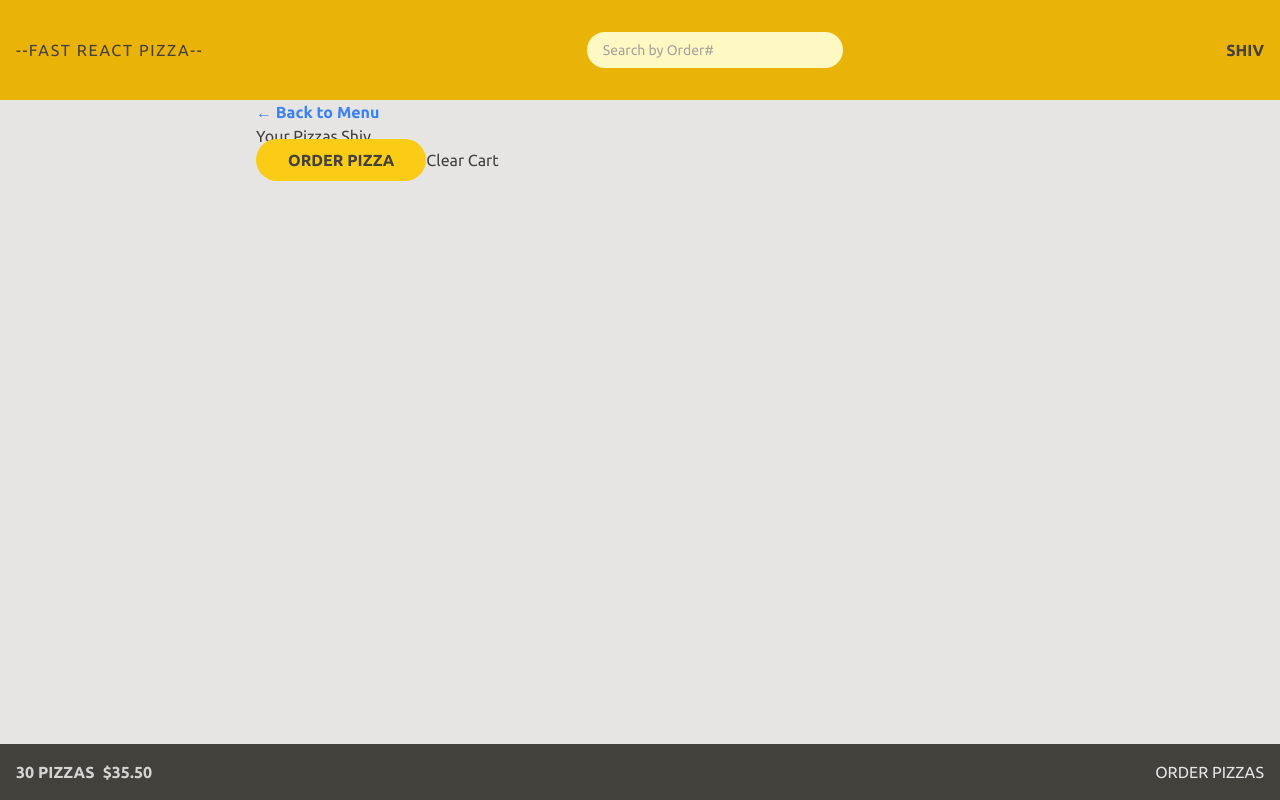
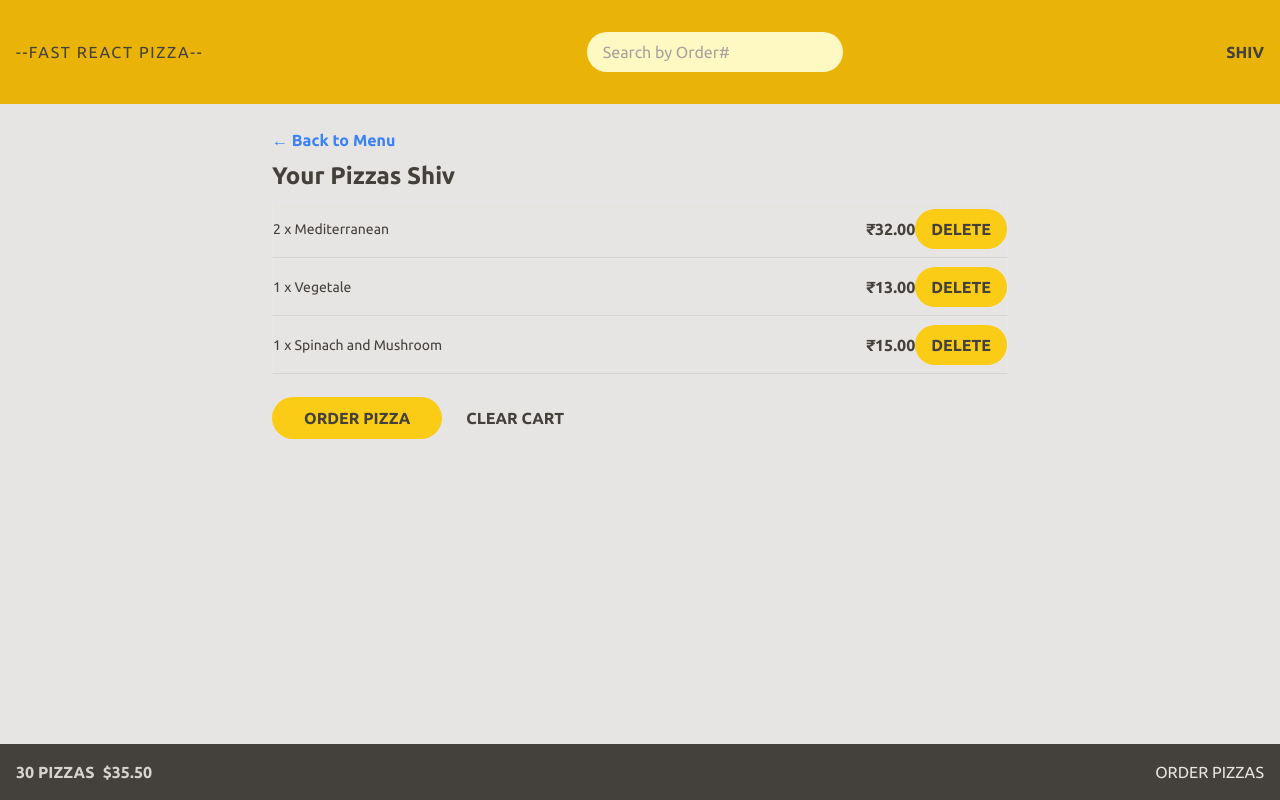
Before and after one commit to shivPosted/fast-react-pizza, a React (Vite) app: page /cart in a window 1280 px wide. Built offline with nearby package versions, Linux system fonts and the light colour scheme.

Commit message:
styling cart with tailwind

```diff
--- a/src/features/cart/Cart.jsx
+++ b/src/features/cart/Cart.jsx
@@ -1,16 +1,48 @@
 import Button from "../../ui/Button";
 import LinkButton from "../../ui/LinkButton";
+import CartItem from "./CartItem";
+
+const fakeCart = [
+  {
+    pizzaId: 12,
+    name: "Mediterranean",
+    quantity: 2,
+    unitPrice: 16,
+    totalPrice: 32,
+  },
+  {
+    pizzaId: 6,
+    name: "Vegetale",
+    quantity: 1,
+    unitPrice: 13,
+    totalPrice: 13,
+  },
+  {
+    pizzaId: 11,
+    name: "Spinach and Mushroom",
+    quantity: 1,
+    unitPrice: 15,
+    totalPrice: 15,
+  },
+];
 
 function Cart() {
   return (
-    <div>
+    <div className="mt-6 px-4">
       <LinkButton to="/menu">&larr; Back to Menu</LinkButton>
-      <h2>Your Pizzas Shiv</h2>
-      <div>
+      <h2 className="mt-2  font-bold md:text-2xl md:font-semibold ">
+        Your Pizzas Shiv
+      </h2>
+      <ul className="my-2">
+        {fakeCart.map((item) => (
+          <CartItem key={item.pizzaId} item={item} />
+        ))}
+      </ul>{" "}
+      <div className="mt-6 space-x-2">
         <Button type="primary" to="/order/new">
           Order Pizza
         </Button>
-        <button>Clear Cart</button>
+        <Button type="tertiary">Clear Cart</Button>
       </div>
     </div>
   );
--- /dev/null
+++ b/src/features/cart/CartItem.jsx
@@ -0,0 +1,19 @@
+import Button from "../../ui/Button";
+import { currencyFormatter } from "../../util";
+
+function CartItem({ item }) {
+  return (
+    <li className="border border-b-stone-300 py-2 md:py6 md:flex md:items-center justify-between">
+      <p className="text-sm">
+        {item.quantity} x {item.name}
+      </p>
+      <div className="flex items-center justify-between">
+        <p className="text-sm font-bold md:text-base">
+          {currencyFormatter(item.totalPrice)}
+        </p>
+        <Button type="secondary">delete</Button>
+      </div>
+    </li>
+  );
+}
+export default CartItem;
--- a/src/features/menu/MenuItem.jsx
+++ b/src/features/menu/MenuItem.jsx
@@ -12,8 +12,10 @@ function MenuItem({ item }) {
         alt={`${name}-image`}
       />
       <div className="flex flex-grow flex-col gap-2">
-        <h3 className="text-base font-semibold">{name}</h3>
-        <p className="capitalize text-sm">{ingredients.join(", ")}</p>
+        <h3 className="text-base font-semibold md:text-xl">{name}</h3>
+        <p className="capitalize text-sm md:text-base">
+          {ingredients.join(", ")}
+        </p>
         <div className="flex justify-between items-center mt-auto">
           <p className={`${soldOut && "uppercase text-stone-500"} `}>
             {" "}
--- a/src/features/order/SearchOrder.jsx
+++ b/src/features/order/SearchOrder.jsx
@@ -18,7 +18,7 @@ function SearchOrder() {
         type="text"
         placeholder="Search by Order#"
         onChange={(e) => setOrderNum(e.target.value)}
-        className="px-4 py-2 rounded-full placeholder:text-stone-400 bg-yellow-100 w-28 text-sm  sm:w-64 focus:ring focus:outline-none focus:ring-yellow-400 focus:ring-opacity-50 sm:focus:w-72 transition-all duration-300   "
+        className="px-4 py-2 rounded-full placeholder:text-stone-400 bg-yellow-100 w-28 text-sm  sm:w-64 sm:text-base focus:ring focus:outline-none focus:ring-yellow-400 focus:ring-opacity-50 sm:focus:w-72 transition-all duration-300   "
       />
     </form>
   );
--- a/src/ui/Button.jsx
+++ b/src/ui/Button.jsx
@@ -2,11 +2,13 @@ import { Link } from "react-router-dom";
 
 function Button({ children, disabled, to, type }) {
   const base =
-    "bg-yellow-400 rounded-full  uppercase font-bold  hover:bg-yellow-300 transition-colors duration-300 focus:ring  focus:ring-offset-2 focus:ring-yellow-300 focus:bg-yellow-300 focus:outline-none disabled:cursor-not-allowed";
+    "bg-yellow-400 rounded-full  uppercase font-bold  hover:bg-yellow-300 transition-colors duration-300 focus:ring  focus:ring-offset-2 focus:ring-yellow-300 focus:bg-yellow-300 focus:outline-none disabled:cursor-not-allowed text-xs  md:text-base sm:text-xs";
 
   const style = {
     primary: base + " py-3 px-8",
-    secondary: base + " py-2 px-4 text-sm",
+    secondary: base + " py-2 px-4",
+    tertiary:
+      "py-2 px-4 bg-yellow-transparent rounded-full  uppercase font-bold  hover:bg-stone-300 transition-colors duration-300 focus:ring  focus:ring-offset-2 focus:ring-stone-300 focus:bg-stone-300 focus:outline-none disabled:cursor-not-allowed text-xs  md:text-base sm:text-xs",
   };
 
   if (to) {
--- a/src/ui/LinkButton.jsx
+++ b/src/ui/LinkButton.jsx
@@ -3,7 +3,7 @@ import { Link, useNavigate } from "react-router-dom";
 function LinkButton({ children, to }) {
   const navigate = useNavigate();
   const className =
-    "text- font-bold text-blue-500 hover:underline hover:text-blue-600";
+    "text- font-bold text-blue-500 hover:underline hover:text-blue-600 text-sm md:text-base";
   if (to === -1)
     return (
       <button
```
